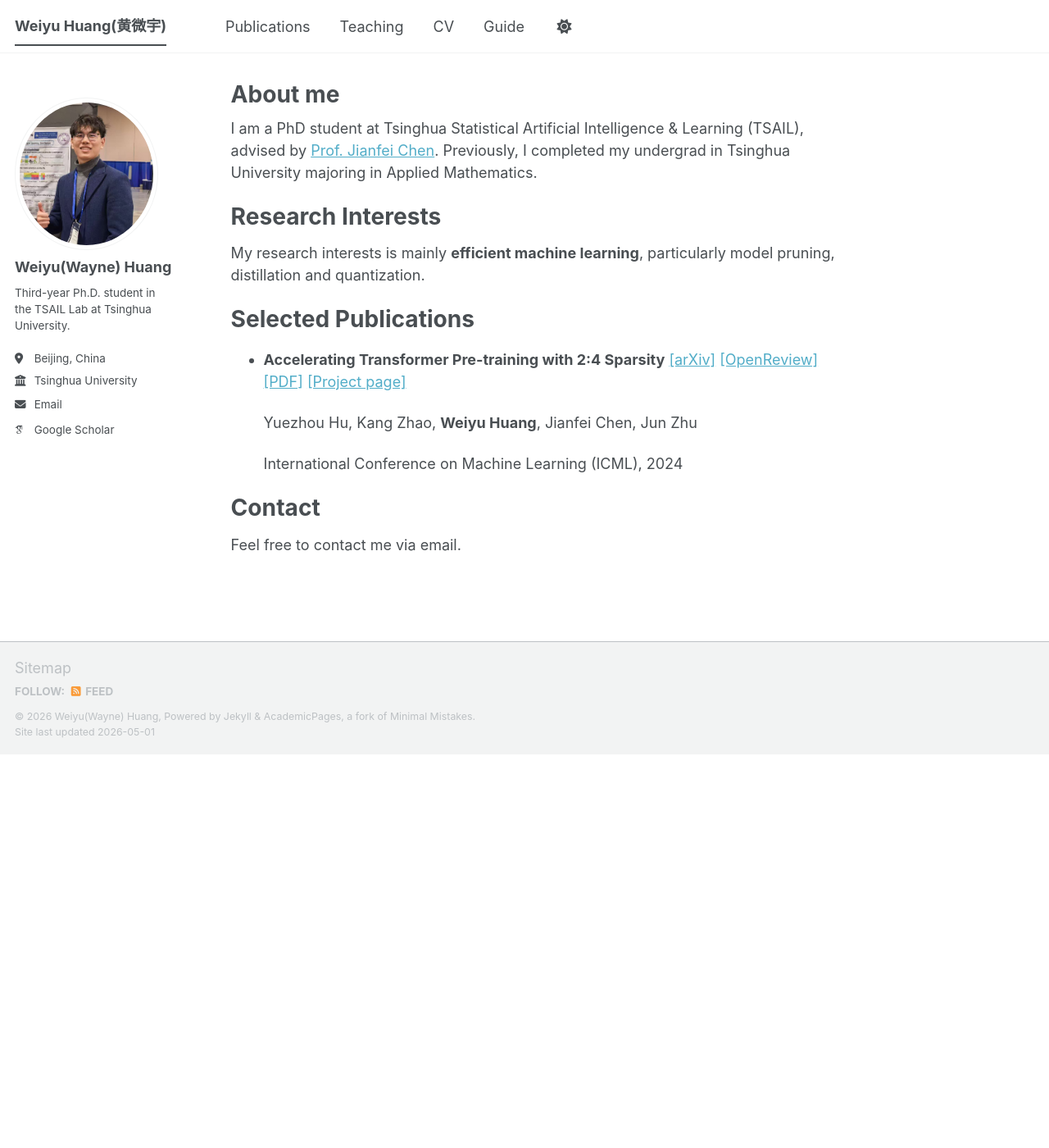
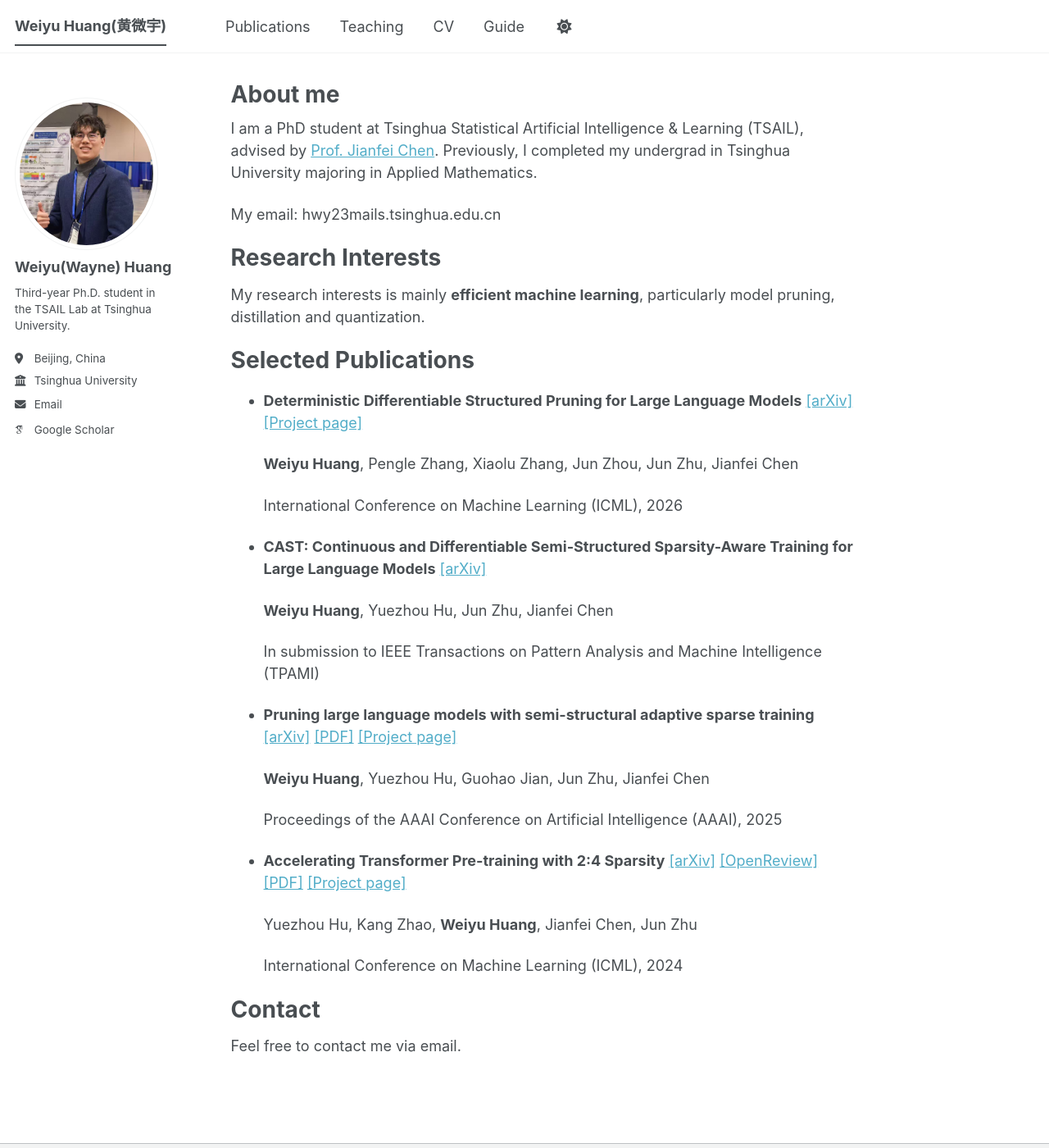
Before and after one commit to yellowtree123/yellowtree123.github.io, a Jekyll site: the page built from _pages/about.md, in a window 1280 px wide and 1400 px high. Shown: the whole window at 82% size. Built offline with Jekyll 4.4.1, drawn with Linux system fonts in a browser that asks for light colours; some web fonts are replaced; a script bundle is joined from its source files by our own code; library files that are not in the unit come from our copies.

Commit message:
Update about page with email and publications
Added email contact and updated selected publications.

```diff
--- a/_pages/about.md
+++ b/_pages/about.md
@@ -9,6 +9,7 @@ redirect_from:
 
 I am a PhD student at Tsinghua Statistical Artificial Intelligence & Learning (TSAIL), advised by [Prof. Jianfei Chen](https://ml.cs.tsinghua.edu.cn/~jianfei/). Previously, I completed my undergrad in Tsinghua University majoring in Applied Mathematics.
 
+My email: hwy23mails.tsinghua.edu.cn
 
 # Research Interests
 
@@ -16,6 +17,23 @@ My research interests is mainly **efficient machine learning**, particularly mod
 
 # Selected Publications
 
+- **Deterministic Differentiable Structured Pruning for Large Language Models** [[arXiv]](https://arxiv.org/abs/2603.08065) [[Project page]](https://github.com/yellowtree123/Deterministic-Differentiable-Pruning)
+
+  **Weiyu Huang**, Pengle Zhang, Xiaolu Zhang, Jun Zhou, Jun Zhu, Jianfei Chen
+
+  International Conference on Machine Learning (ICML), 2026
+
+- **CAST: Continuous and Differentiable Semi-Structured Sparsity-Aware Training for Large Language Models** [[arXiv]](https://arxiv.org/abs/2509.25996)
+
+  **Weiyu Huang**, Yuezhou Hu, Jun Zhu, Jianfei Chen
+
+  In submission to IEEE Transactions on Pattern Analysis and Machine Intelligence (TPAMI)
+
+- **Pruning large language models with semi-structural adaptive sparse training** [[arXiv]](https://arxiv.org/abs/2407.20584)  [[PDF]](https://ojs.aaai.org/index.php/AAAI/article/view/34592/36747) [[Project page]](https://github.com/thu-ml/Adaptive-Sparse-Trainer)
+
+  **Weiyu Huang**, Yuezhou Hu, Guohao Jian, Jun Zhu, Jianfei Chen
+
+  Proceedings of the AAAI Conference on Artificial Intelligence (AAAI), 2025
 
 - **Accelerating Transformer Pre-training with 2:4 Sparsity** [[arXiv]](https://arxiv.org/abs/2404.01847) [[OpenReview]](https://openreview.net/forum?id=kTaX87Zn6M) [[PDF]](https://proceedings.mlr.press/v235/hu24r.html) [[Project page]](https://github.com/huyz2023/2by4-pretrain)
 
```
